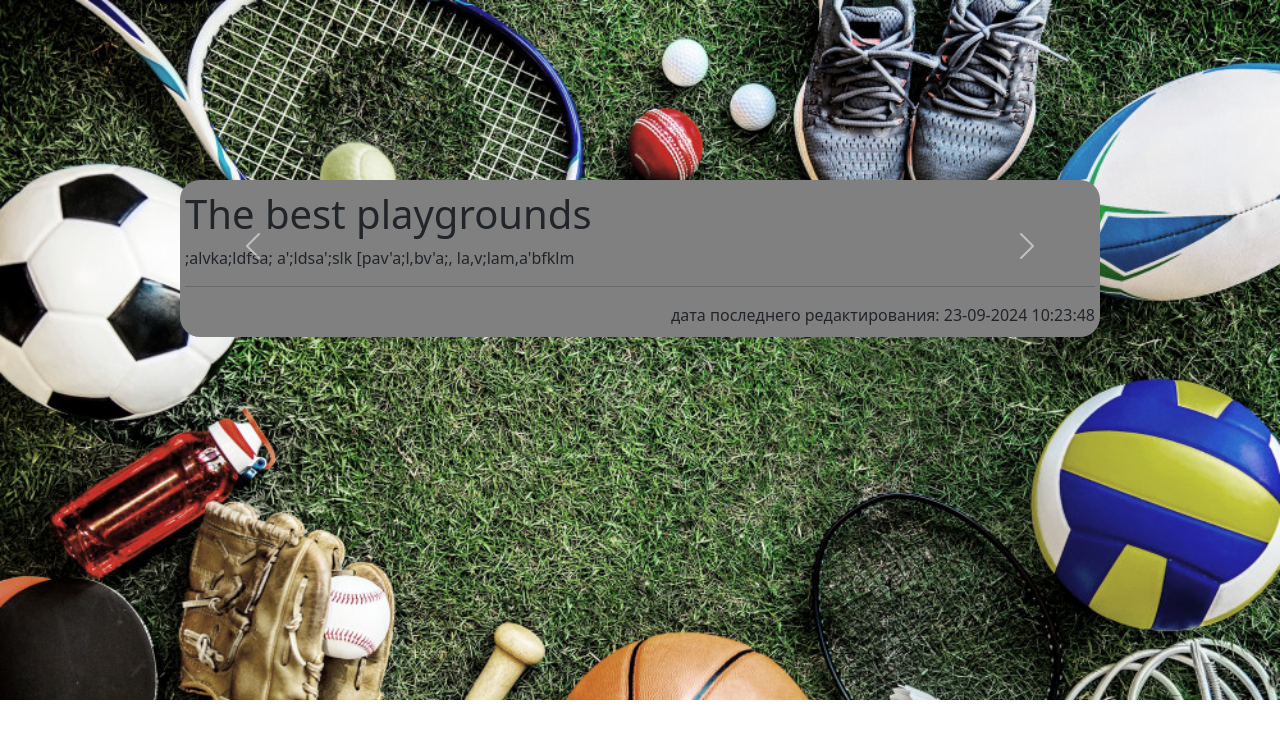
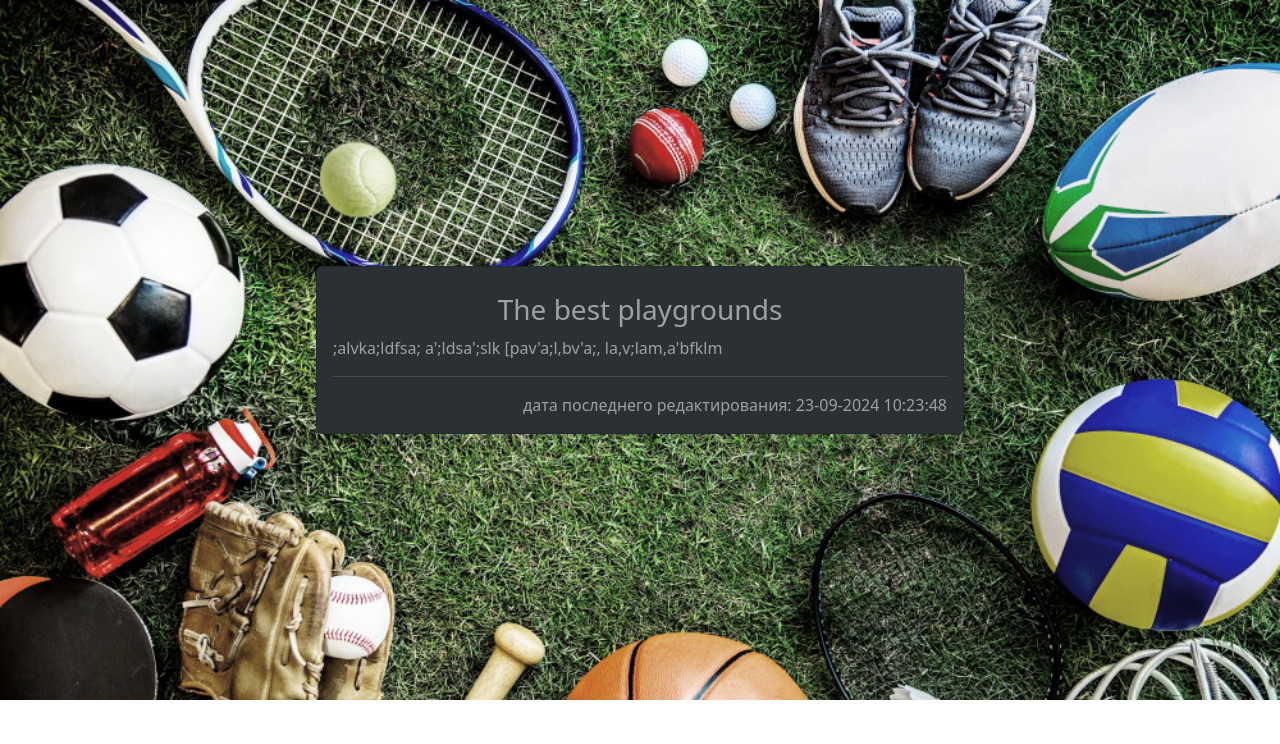
Before and after one commit to ArsenyNovak/Playground, a Django app: a page that uses Playground/templates/base.html in a window 1280 px wide. Shown: the part 56-800 px from the top of the page. Run offline with Django 5.2, Linux system fonts and the light colour scheme; data comes from the database, SQL or seed files in the repository.

Commit message:
change show_SportsGrounds: delete carousel and add group images with link

```diff
--- a/Playground/SportsGrounds/static/SportsGrounds/css/styles.css
+++ b/Playground/SportsGrounds/static/SportsGrounds/css/styles.css
@@ -1,5 +1,19 @@
 
 /* base.html*/
+h3 {
+  text-align: center;
+  margin: 10px;
+  color: rgba(255, 255, 255, 0.55);
+}
+
+hr {
+  color: rgba(255, 255, 255, 0.55);
+}
+
+p {
+  margin: 0;
+  color: rgba(255, 255, 255, 0.55);
+}
 
 .wrapper {
   display: flex;
@@ -12,21 +26,45 @@
   column-gap: 100px;
 }
 
+/* show_SportsGround.html*/
+
+.wrapper-section {
+  display: flex;
+  align-items: center;
+  justify-content: center;
+  background: url('../images/background.jpg');
+  background-size: cover;
+  min-height: 700px;
+}
+
+.card {
+  background-color: rgba(43, 48, 53, 1);
+}
+
+.image-group {
+  display: flex;
+  align-items: center;
+  flex-wrap: wrap;
+  justify-content: space-between;
+}
+
+.image-item {
+  max-height: 300px;
+  padding: 10px;
+}
 
 
+
+/* ON_ DELETE*/
 
 a {
   text-decoration: none;
   color: #000000;
 }
 
-h3 {
-  margin: 0;
-}
 
-p {
-  margin: 0;
-}
+
+
 
 ul {
   list-style: none;
--- a/Playground/SportsGrounds/templates/SportsGrounds/show_SportsGrounds.html
+++ b/Playground/SportsGrounds/templates/SportsGrounds/show_SportsGrounds.html
@@ -2,13 +2,28 @@
 
 {% block content %}
 <div class="wrapper-section">
-    <div class="playground-item">
-        <h1>{{ playground.name }}</h1>
+<div class="card" style="width: 60%">
+    <div class="card-body">
+    <h3>{{ playground.name }}</h3>
+        <div class="image-group">
+            {% for item_photo  in playground.photo.all %}
+            <a href="{{ item_photo.image.url }}"><img src="{{ item_photo.image.url }}" class="image-item" alt="..."></a>
+            {% endfor %}
+        </div>
+
+        <p class="card-text"> {{playground.description|linebreaks}}</p>
+        <hr>
+        <p class="description-playground">дата последнего редактирования: {{playground.time_update|date:"d-m-Y H:i:s"}}</p>
+    </div>
+</div>
+</div>
+{% endblock %}
+<!--
 <div id="carouselExample" class="carousel slide">
       <div class="carousel-inner">
-                 {% for item_photo  in playground.photo.all  %}
-                 <div class="carousel-item-activ">
-                  <img src="{{ item_photo.image.url }}" class="d-block w-100" alt="...">
+        {% for item_photo  in playground.photo.all %}
+          <div class="carousel-item {% if forloop.first %} active {% endif %}">
+            <img src="{{ item_photo.image.url }}" class="d-block w-100 carousel-img " alt="...">
           </div>
         {% endfor %}
       </div>
@@ -21,14 +36,4 @@
         <span class="visually-hidden">Next</span>
       </button>
      </div>
-        {{playground.description|linebreaks}}
-        <hr>
-        <p class="description-playground">дата последнего редактирования: {{playground.time_update|date:"d-m-Y H:i:s"}}</p>
-    </div>
-</div>
-
-{% endblock %}
-
-<!--<div class="carousel-item">
-              <img src="..." class="d-block w-100" alt="...">
-            </div>-->
+-->
--- a/Playground/templates/base.html
+++ b/Playground/templates/base.html
@@ -4,8 +4,7 @@
 <html>
   <head>
 	<title>{{title}}</title>
-	<link href="https://cdn.jsdelivr.net/npm/bootstrap@5.3.3/dist/css/bootstrap.min.css" rel="stylesheet" integrity="sha384-QWTKZyjpPEjISv5WaRU9OFeRpok6YctnYmDr5pNlyT2bRjXh0JMhjY6hW+ALEwIH" crossorigin="anonymous">
-	  <link type="text/css" href="{% static 'SportsGrounds/css/styles.css' %}" rel="stylesheet" />
+<link href="https://cdn.jsdelivr.net/npm/bootstrap@5.3.3/dist/css/bootstrap.min.css" rel="stylesheet" integrity="sha384-QWTKZyjpPEjISv5WaRU9OFeRpok6YctnYmDr5pNlyT2bRjXh0JMhjY6hW+ALEwIH" crossorigin="anonymous">	  <link type="text/css" href="{% static 'SportsGrounds/css/styles.css' %}" rel="stylesheet" />
 	<meta http-equiv="Content-Type" content="text/html; charset=utf-8">
 	<link rel="shortcut icon" href="{% static 'SportsGrounds/images/logo.png' %}" type="image/x-icon"/>
 	<meta name="viewport" content="width=device-width, initial-scale=1.0">
@@ -29,7 +28,7 @@
 	  </div>
 	</nav>
 </header>
-    <section class="categories">
+    <section>
 	 {% block content %}
 	 {% endblock %}
     </section>
@@ -38,6 +37,5 @@
 
         </div>
     </footer>
-	    <script src="https://cdn.jsdelivr.net/npm/bootstrap@5.3.3/dist/js/bootstrap.bundle.min.js" integrity="sha384-YvpcrYf0tY3lHB60NNkmXc5s9fDVZLESaAA55NDzOxhy9GkcIdslK1eN7N6jIeHz" crossorigin="anonymous"></script>
-</body>
+<script src="https://cdn.jsdelivr.net/npm/bootstrap@5.3.3/dist/js/bootstrap.bundle.min.js" integrity="sha384-YvpcrYf0tY3lHB60NNkmXc5s9fDVZLESaAA55NDzOxhy9GkcIdslK1eN7N6jIeHz" crossorigin="anonymous"></script></body>
 </html>
```
Lines whose indentation alone changed are shown as unchanged.
